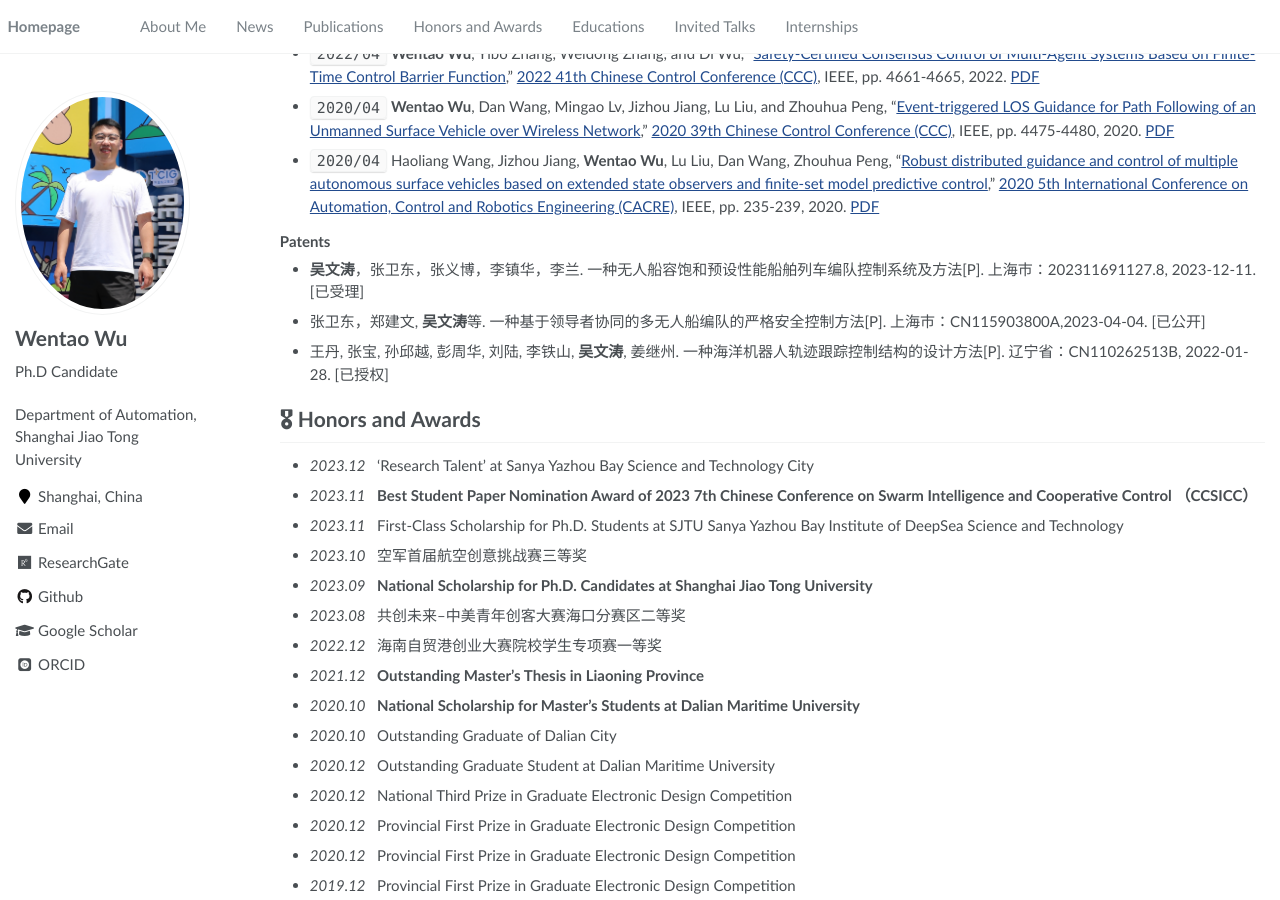
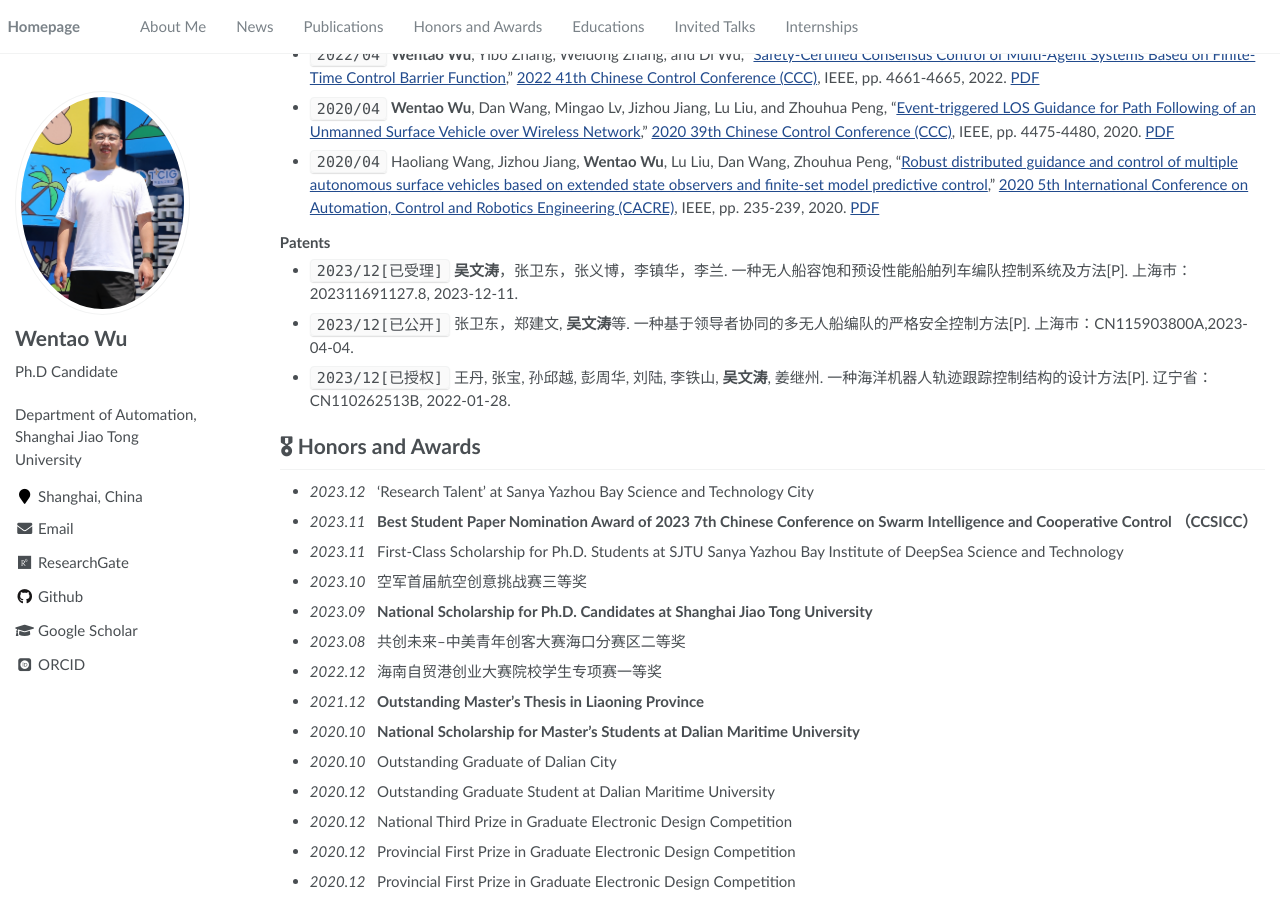
Before and after one commit to wwtsjtu/wwt.github.io, a Jekyll site: the page built from _pages/about.md, in a window 1280 px wide and 900 px high, scrolled down 4909 px. Built offline with Jekyll 4.4.1, drawn with Linux system fonts in a browser that asks for light colours; some web fonts are replaced.

Commit message:
Update about.md

```diff
--- a/_pages/about.md
+++ b/_pages/about.md
@@ -187,11 +187,11 @@ My research interest includes neural machine translation and computer vision. I
 
 ### Patents
 
-- **吴文涛**，张卫东，张义博，李镇华，李兰. 一种无人船容饱和预设性能船舶列车编队控制系统及方法[P]. 上海市：202311691127.8, 2023-12-11. [已受理]
+- ``2023/12[已受理]`` **吴文涛**，张卫东，张义博，李镇华，李兰. 一种无人船容饱和预设性能船舶列车编队控制系统及方法[P]. 上海市：202311691127.8, 2023-12-11.
 
-- 张卫东，郑建文, **吴文涛**等. 一种基于领导者协同的多无人船编队的严格安全控制方法[P]. 上海市：CN115903800A,2023-04-04. [已公开]
+- ``2023/12[已公开]`` 张卫东，郑建文, **吴文涛**等. 一种基于领导者协同的多无人船编队的严格安全控制方法[P]. 上海市：CN115903800A,2023-04-04.
 
-- 王丹, 张宝, 孙邱越, 彭周华, 刘陆, 李铁山, **吴文涛**, 姜继州. 一种海洋机器人轨迹跟踪控制结构的设计方法[P]. 辽宁省：CN110262513B, 2022-01-28. [已授权]
+- ``2023/12[已授权]`` 王丹, 张宝, 孙邱越, 彭周华, 刘陆, 李铁山, **吴文涛**, 姜继州. 一种海洋机器人轨迹跟踪控制结构的设计方法[P]. 辽宁省：CN110262513B, 2022-01-28.
 
 # 🎖 Honors and Awards
 - *2023.12* &nbsp; 'Research Talent' at Sanya Yazhou Bay Science and Technology City
```
Also changed, not shown: other parts of _pages/about.md (+1 -1 lines).
